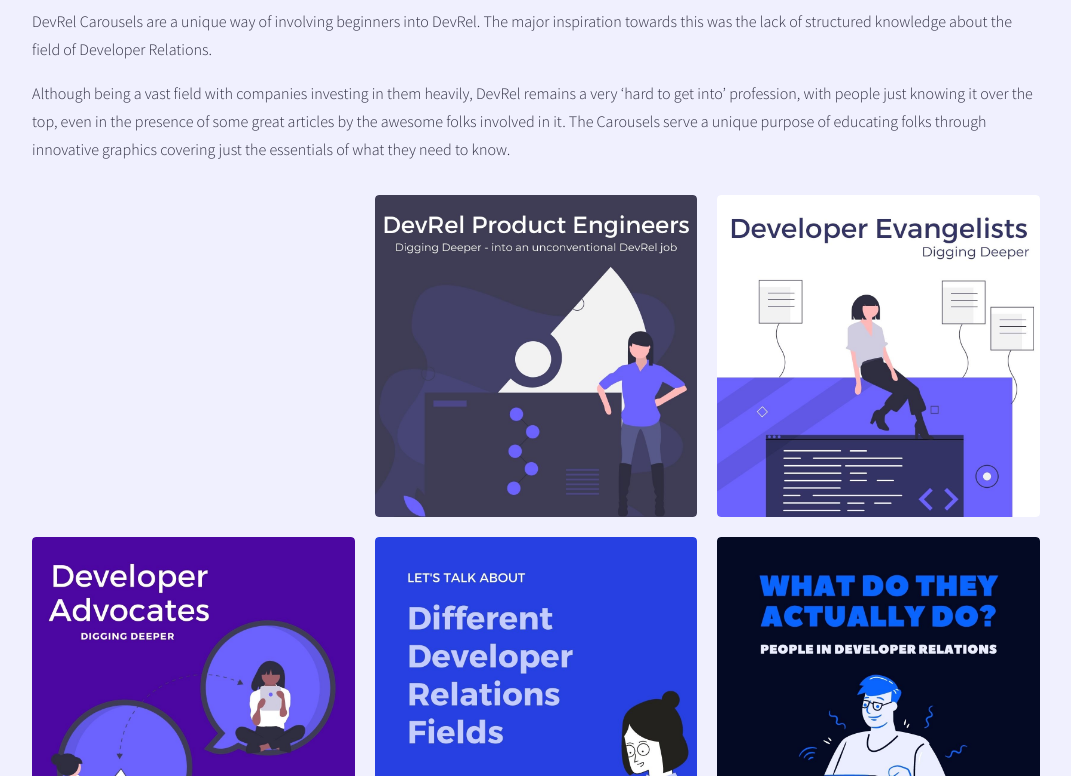
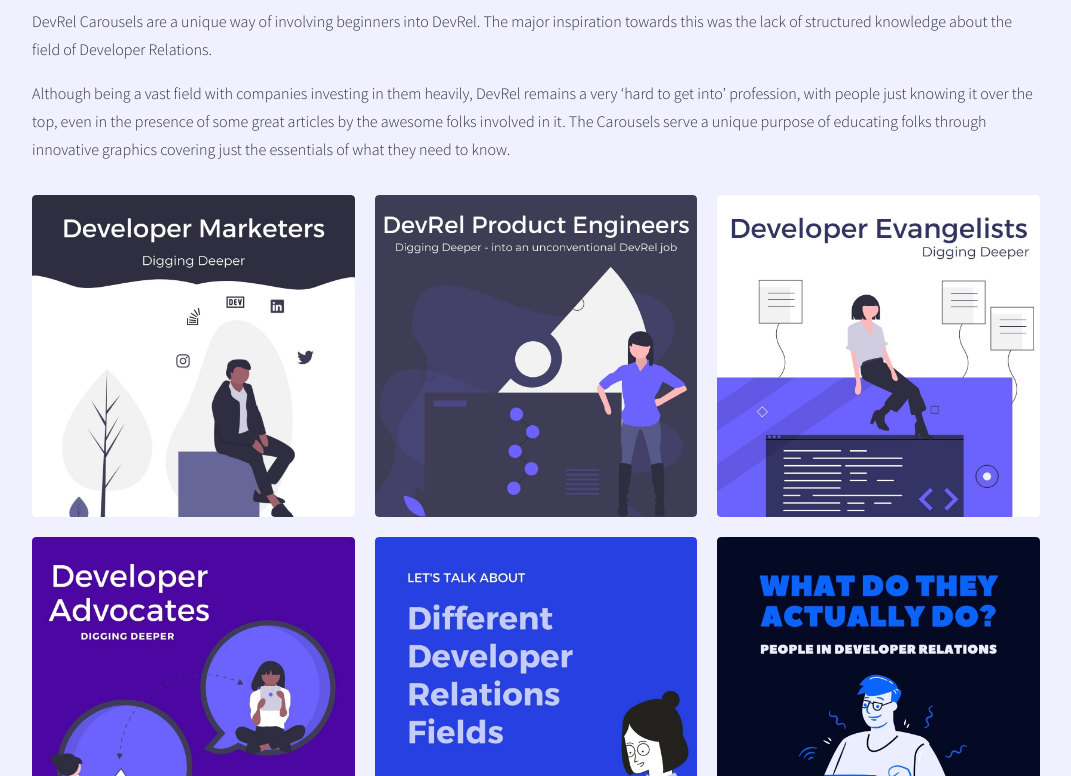
Before and after one commit to yashovardhan/devrelpage, a plain HTML site: page index.html in a window 1280 px wide. Shown: the part 324-1100 px from the top of the page, without its empty margins (104-1175 px from the left). Drawn offline with Linux system fonts and the light colour scheme.

Commit message:
fix typo

```diff
--- a/index.html
+++ b/index.html
@@ -45,7 +45,7 @@
               <section class="tiles">
                 <article>
                   <span class="image">
-                    <img src="images/drc5=6.jpg" alt="" />
+                    <img src="images/drc6.jpg" alt="" />
                   </span>
                   <a href="./drc6">
                     <div class="content">
```
